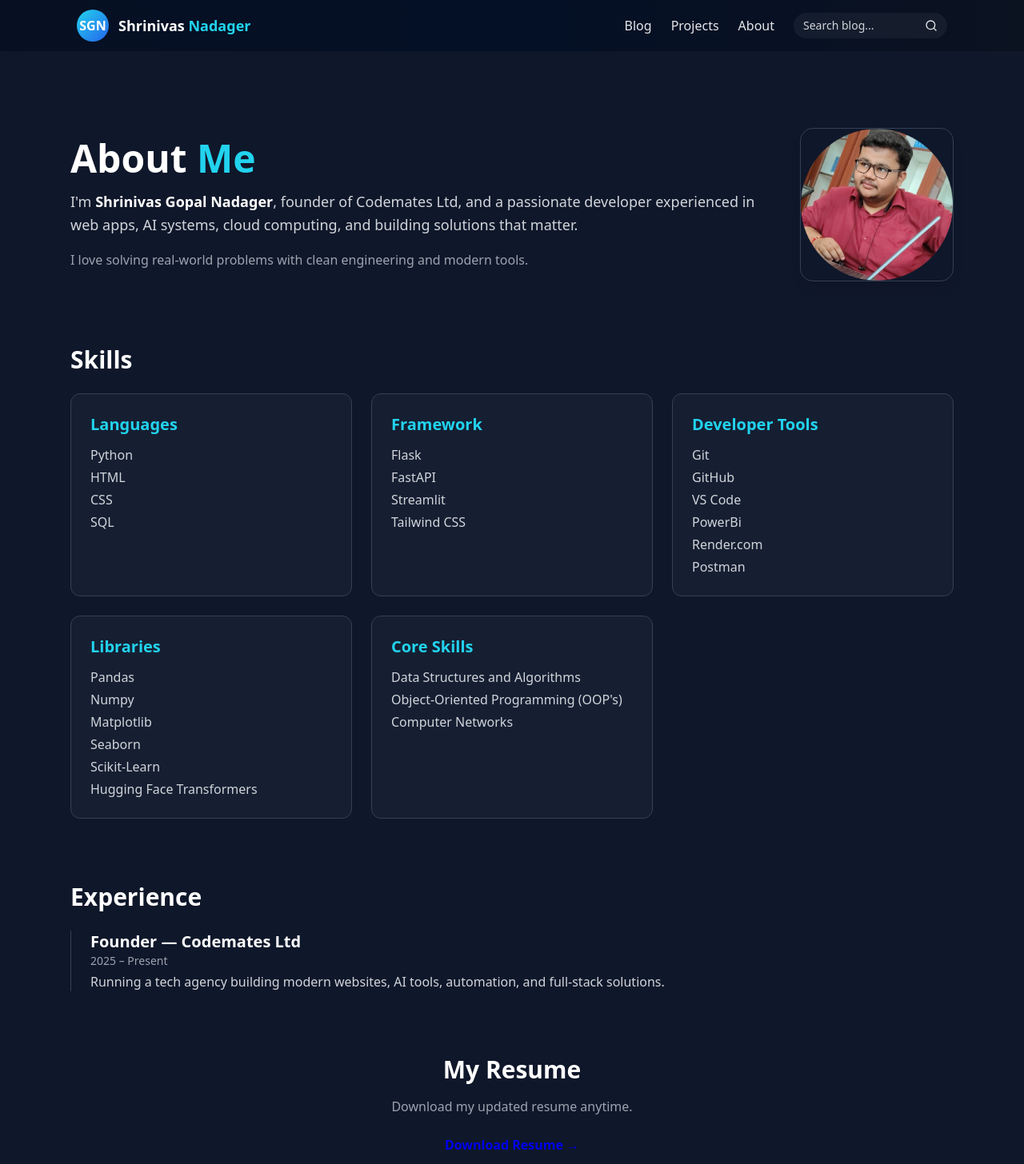
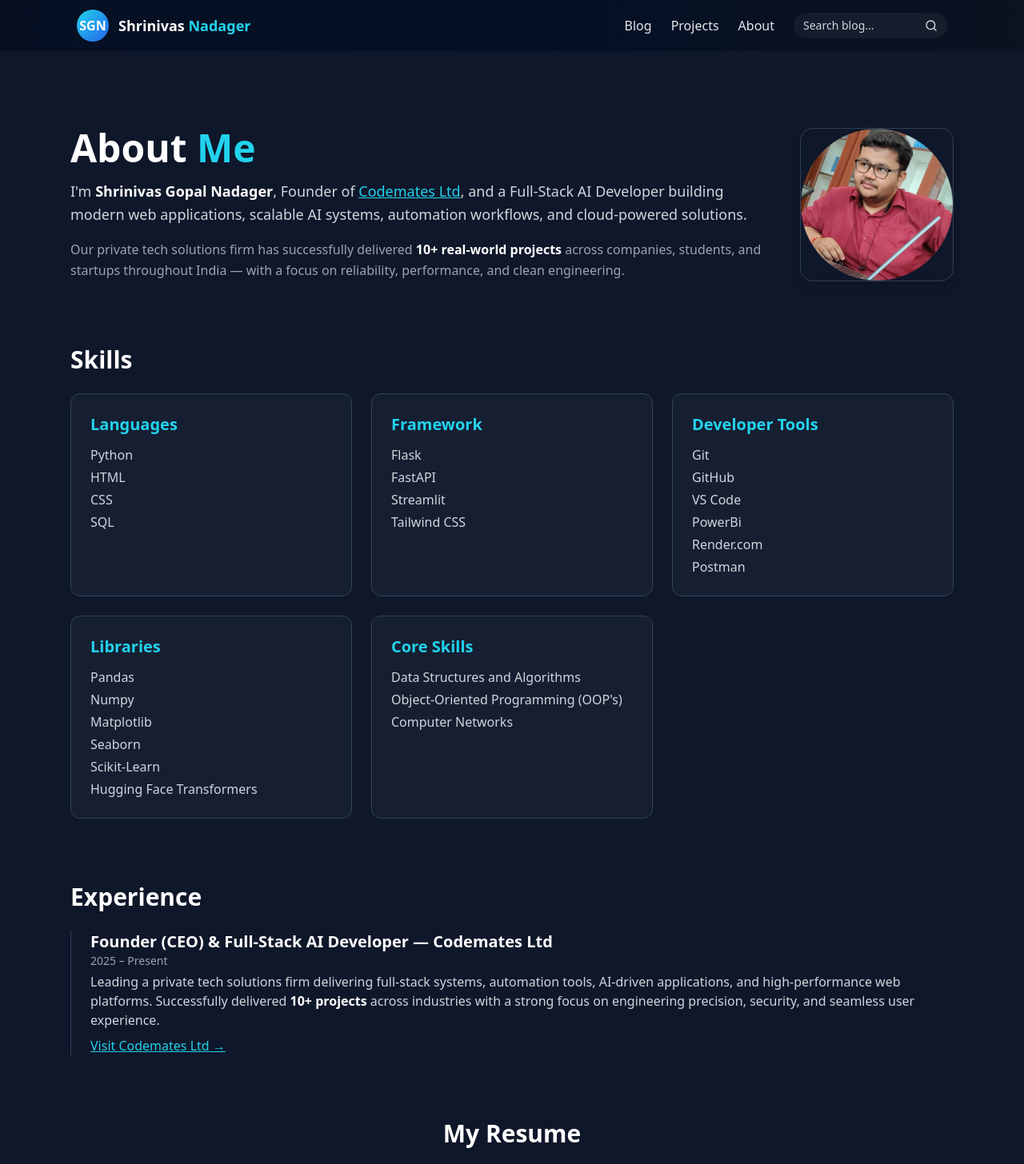
Before and after one commit to Shrinivas-03/thesgn, a Next.js app: page /about in a window 1280 px wide. Shown: the top 1456 px of the page at 80% size. Built offline with nearby package versions, Linux system fonts and the light colour scheme.

Commit message:
about page updated

```diff
--- a/app/about/page.js
+++ b/app/about/page.js
@@ -16,14 +16,26 @@ export default function AboutPage() {
             <span className="text-white font-semibold">
               Shrinivas Gopal Nadager
             </span>
-            , founder of Codemates Ltd, and a passionate developer experienced
-            in web apps, AI systems, cloud computing, and building solutions
-            that matter.
+            , Founder of{" "}
+            <a
+              href="https://codemates.in"
+              target="_blank"
+              className="text-cyan-400 underline"
+            >
+              Codemates Ltd
+            </a>
+            , and a Full-Stack AI Developer building modern web applications,
+            scalable AI systems, automation workflows, and cloud-powered
+            solutions.
           </p>
 
           <p className="text-gray-400 mt-4 leading-relaxed">
-            I love solving real-world problems with clean engineering and modern
-            tools.
+            Our private tech solutions firm has successfully delivered{" "}
+            <span className="text-white font-semibold">
+              10+ real-world projects
+            </span>{" "}
+            across companies, students, and startups throughout India — with a
+            focus on reliability, performance, and clean engineering.
           </p>
         </div>
 
@@ -106,12 +118,26 @@ export default function AboutPage() {
 
         <div className="space-y-8 border-l border-slate-700 pl-6">
           <div data-aos="fade-up">
-            <h3 className="text-xl font-semibold">Founder — Codemates Ltd</h3>
+            <h3 className="text-xl font-semibold">
+              Founder (CEO) & Full-Stack AI Developer — Codemates Ltd
+            </h3>
             <p className="text-gray-400 text-sm">2025 – Present</p>
             <p className="text-gray-300 mt-1">
-              Running a tech agency building modern websites, AI tools,
-              automation, and full-stack solutions.
+              Leading a private tech solutions firm delivering full-stack
+              systems, automation tools, AI-driven applications, and
+              high-performance web platforms. Successfully delivered{" "}
+              <span className="text-white font-semibold">10+ projects</span>{" "}
+              across industries with a strong focus on engineering precision,
+              security, and seamless user experience.
             </p>
+
+            <a
+              href="https://codemates.in"
+              target="_blank"
+              className="text-cyan-400 underline mt-2 inline-block"
+            >
+              Visit Codemates Ltd →
+            </a>
           </div>
         </div>
       </section>
@@ -124,7 +150,7 @@ export default function AboutPage() {
         </p>
 
         <a
-          href="/resume.pdf" // put file inside /public folder
+          href="/resume.pdf"
           download
           className="px-8 py-3 bg-cyan-600 hover:bg-cyan-500 rounded-full font-semibold transition"
         >
```
